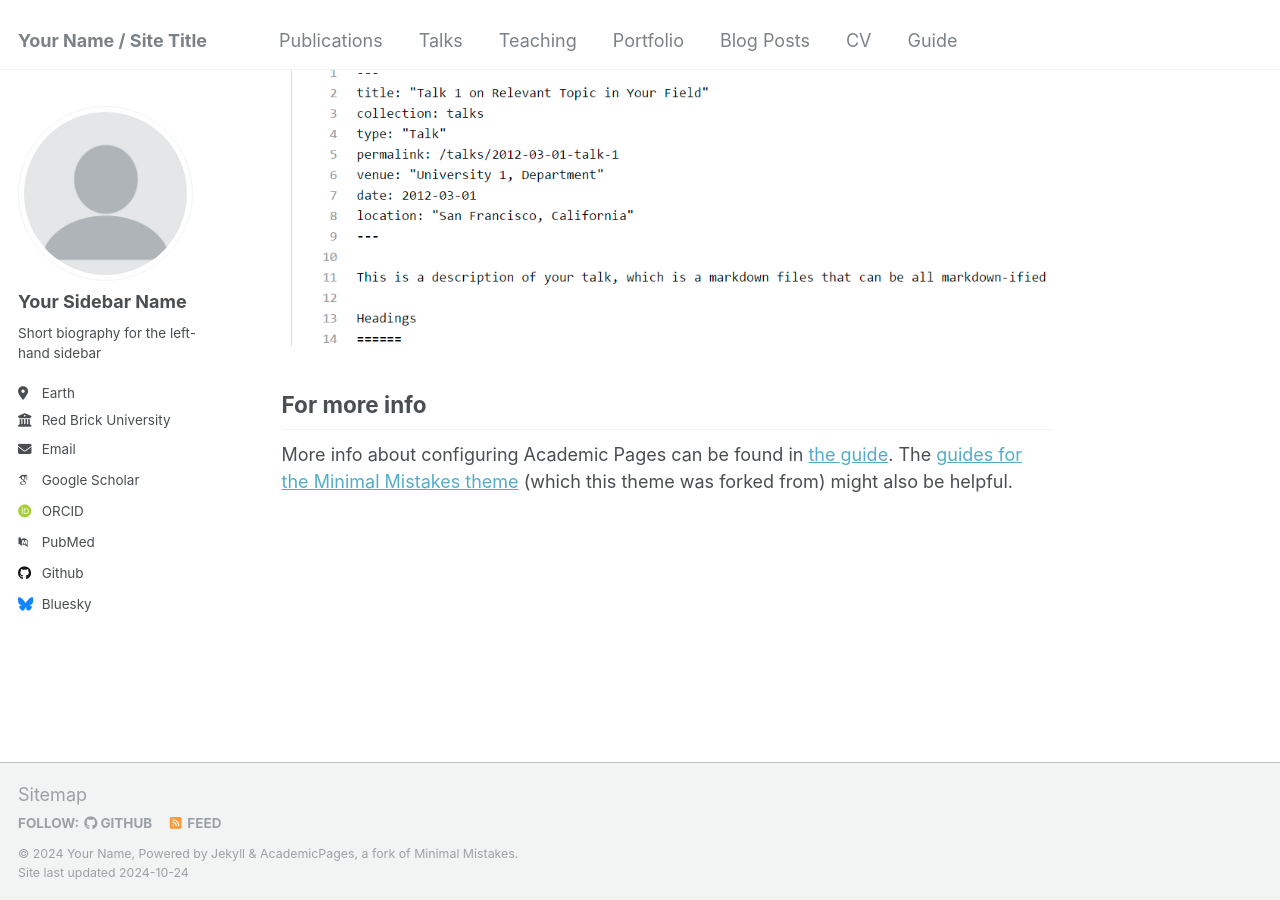
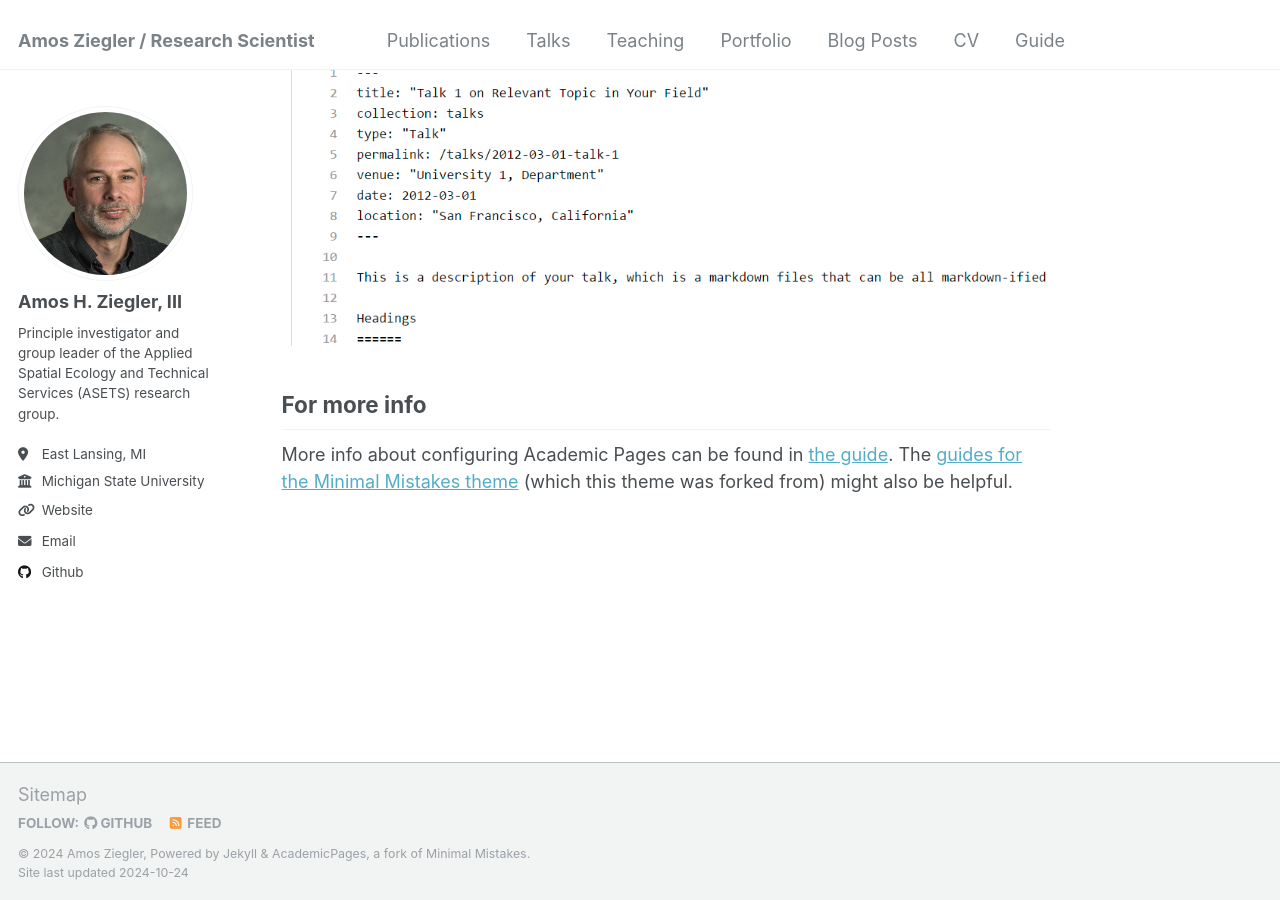
Before and after one commit to aziegler3/aziegler3.github.io, a Jekyll site: the page built from _pages/about.md, in a window 1280 px wide and 900 px high, scrolled down 2643 px. Built offline with Jekyll 4.4.1, drawn with Linux system fonts in a browser that asks for light colours; some web fonts are replaced.

Commit message:
Update _config.yml

```diff
--- a/_config.yml
+++ b/_config.yml
@@ -8,47 +8,47 @@
 
 # Basic Site Settings
 locale                   : "en-US"
-title                    : "Your Name / Site Title"
+title                    : "Amos Ziegler / Research Scientist"
 title_separator          : "-"
-name                     : &name "Your Name"
+name                     : &name "Amos Ziegler"
 description              : &description "personal description"
-url                      : https://academicpages.github.io # the base hostname & protocol for your site e.g. "https://mmistakes.github.io"
+url                      : https://aziegler3.github.io # the base hostname & protocol for your site e.g. "https://mmistakes.github.io"
 baseurl                  : "" # the subpath of your site, e.g. "/blog"
-repository               : "academicpages/academicpages.github.io"
+repository               : "aziegler3/aziegler3.github.io"
 
 # Site Author - The following control what appear as part of the author content on the side bar.
 #               If a field is blank the icon and link will not appear, otherwise it will be shown.
 #               Additional customization can be done by editing /_includes/author-profile.html
 author:
   # Biographic information
-  avatar           : "profile.png"
-  name             : "Your Sidebar Name"
+  avatar           : "Amos_Ziegler_01.jpg"
+  name             : "Amos H. Ziegler, III"
   pronouns         : # example: "she/her"
-  bio              : "Short biography for the left-hand sidebar"
-  location         : "Earth"
-  employer         : "Red Brick University"
-  uri              : # URL
-  email            : "none@example.org"
+  bio              : "Principle investigator and group leader of the Applied Spatial Ecology and Technical Services (ASETS) research group."
+  location         : "East Lansing, MI"
+  employer         : "Michigan State University"
+  uri              : "https://www.asets.msu.edu"
+  email            : "ziegler2@msu.edu"
 
   # Academic websites
   arxiv            : # URL - Update with the correct link to your profile
-  googlescholar    : "https://scholar.google.com/citations?user=PS_CX0AAAAAJ"
+  googlescholar    : # URL
   impactstory      : # URL
-  orcid            : "http://orcid.org/yourorcidurl"
+  orcid            : # URL
   semantic         : # URL
-  pubmed           : "https://www.ncbi.nlm.nih.gov/pubmed/?term=john+snow"
+  pubmed           : # URL
   researchgate     : # URL
 
   # Repositories and software development
   bitbucket        : # Username - Update with your username on the site
   codepen          : # Username
   dribbble         : # Username
-  github           : "academicpages"
+  github           : "aziegler3"
   kaggle           : # Username
   stackoverflow    : # User number or user number and name (i.e., use "1" or "1/jeff-atwood")
 
   # Social media
-  bluesky          : "bsky.app" # Replace this with you Bluesky username
+  bluesky          : # Username
   facebook         : # Username
   flickr           : # Username
   foursquare       : # Username
@@ -86,7 +86,7 @@ publication_category:
 teaser                   :  # filename of teaser fallback teaser image placed in /images/, .e.g. "500x300.png"
 breadcrumbs              : false # true, false (default)
 words_per_minute         : 160
-future                   : true
+future                   : false
 read_more                : "disabled" # if enabled, adds "Read more" links to excerpts
 talkmap_link             : false #change to true to add link to talkmap on talks page
 comments:
```
